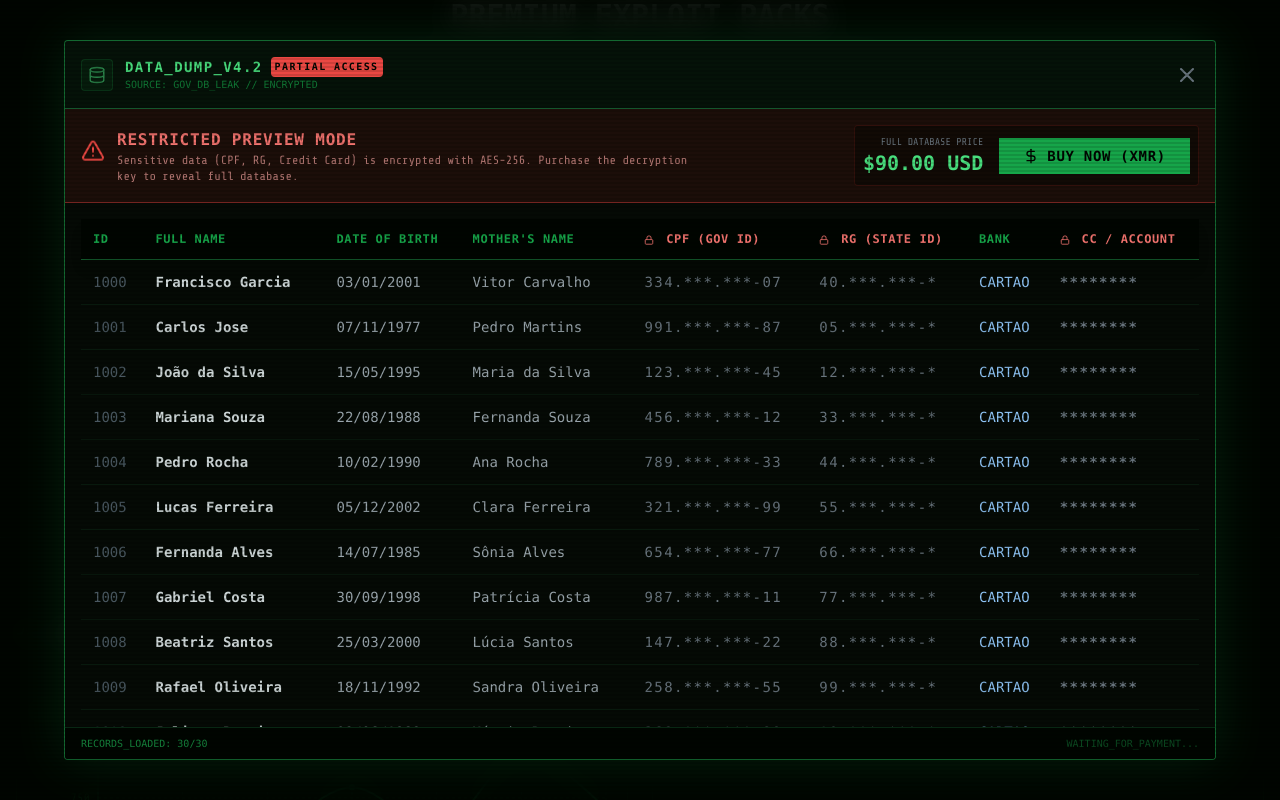
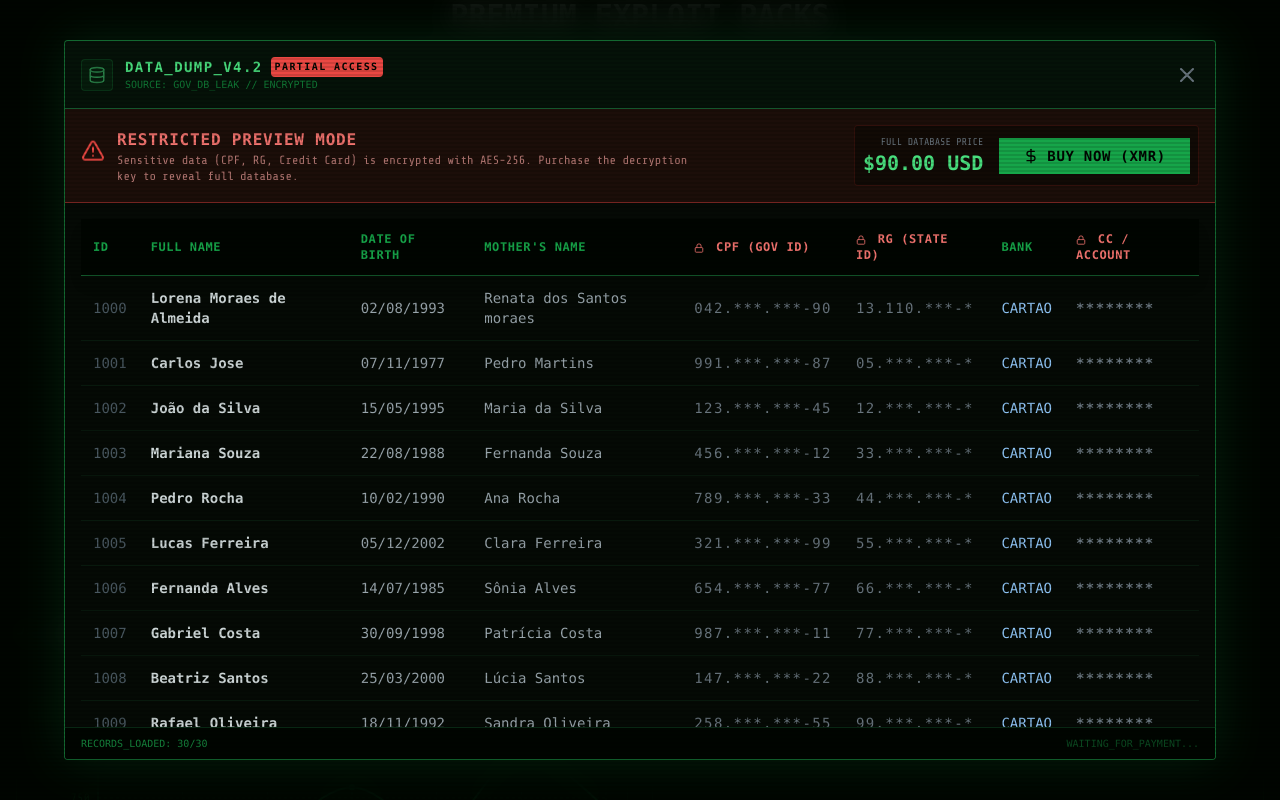
Before and after one commit to leozin2022/Xploitz-Conta, a React (Vite) app: page / in a window 1280 px wide. Both pictures are taken after a click on the button "EXECUTE PAYLOAD". Shown: the part 930-1730 px from the top of the page. Built offline with nearby package versions, Linux system fonts and the light colour scheme.

Commit message:
Update PayloadModal.tsx

```diff
--- a/components/PayloadModal.tsx
+++ b/components/PayloadModal.tsx
@@ -19,7 +19,7 @@ interface FakeProfile {
 
 // --- ÁREA DE EDIÇÃO: LISTA DE 30 PESSOAS FICTÍCIAS ---
 const fixedProfiles: FakeProfile[] = [
-  { id: 1000, name: "Francisco Garcia", dob: "03/01/2001", mother: "Vitor Carvalho", cpf: "334.***.***-07", rg: "40.***.***-*", bank: "CARTAO", account: "********" },
+  { id: 1000, name: "Lorena Moraes de Almeida", dob: "02/08/1993", mother: "Renata dos Santos moraes", cpf: "042.***.***-90", rg: "13.110.***-*", bank: "CARTAO", account: "********" },
   { id: 1001, name: "Carlos Jose", dob: "07/11/1977", mother: "Pedro Martins", cpf: "991.***.***-87", rg: "05.***.***-*", bank: "CARTAO", account: "********" },
   { id: 1002, name: "João da Silva", dob: "15/05/1995", mother: "Maria da Silva", cpf: "123.***.***-45", rg: "12.***.***-*", bank: "CARTAO", account: "********" },
   { id: 1003, name: "Mariana Souza", dob: "22/08/1988", mother: "Fernanda Souza", cpf: "456.***.***-12", rg: "33.***.***-*", bank: "CARTAO", account: "********" },
```
